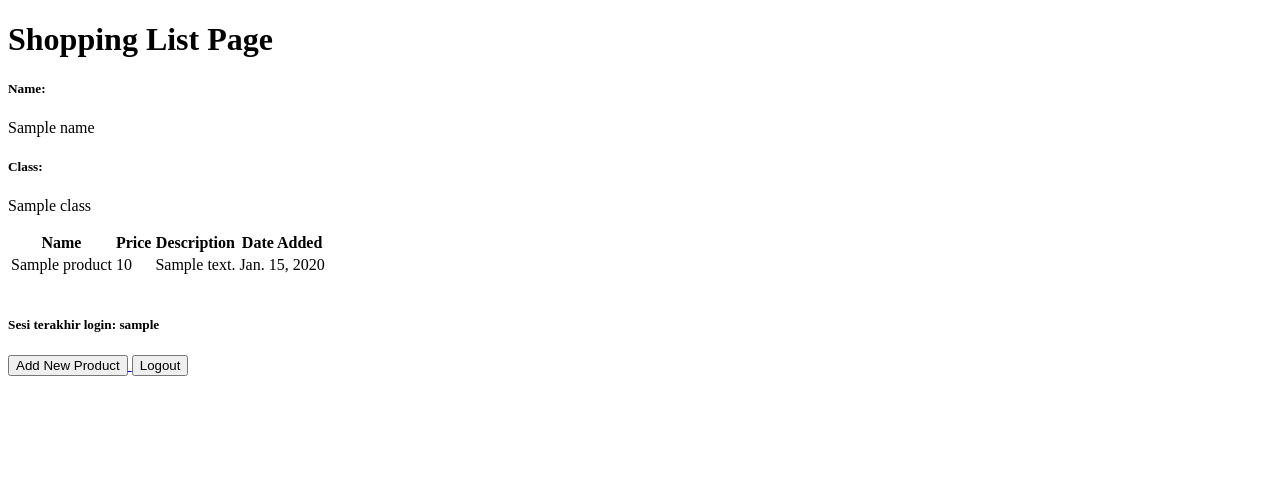
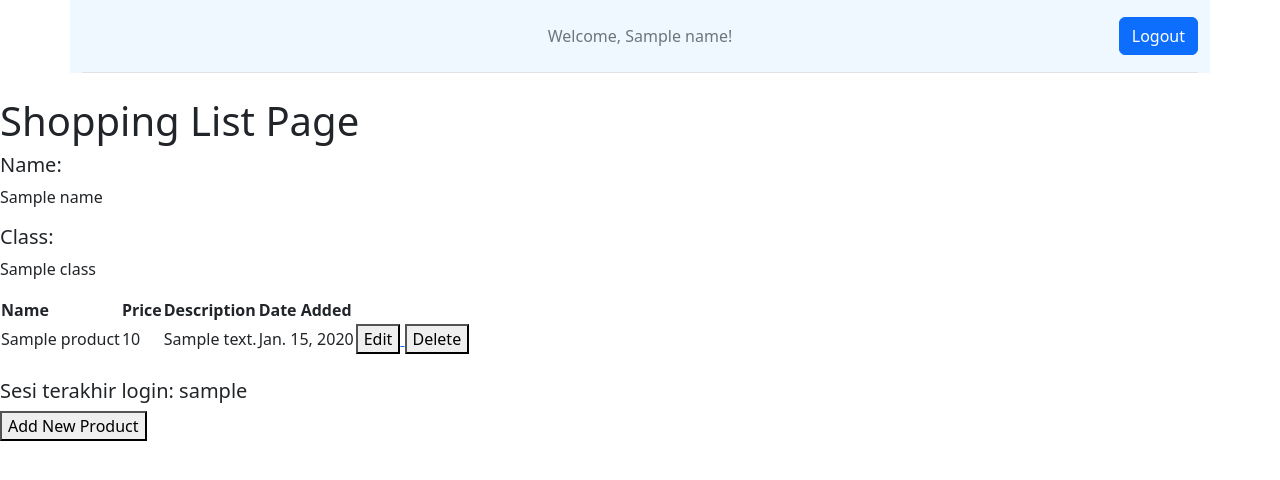
Before and after one commit to novrizair/shopping_list, a Django app: template main/templates/main.html in a window 1280 px wide. Shown: the top 480 px of the page. Run offline with Django 4.2, Linux system fonts and the light colour scheme; tables that the repository leaves empty hold one stand-in row (values such as "Sample post"); the template is opened without the code that fills it: values that come from a table or form of the project are taken from there, most other values are stand-ins (such as "Sample title", 1, 10 or a date in 2020).

Commit message:
tutorial 4 pbp

```diff
--- a/main/templates/login.html
+++ b/main/templates/login.html
@@ -9,6 +9,7 @@
 <div class = "login">
 
     <h1>Login</h1>
+    <br>
 
     <form method="POST" action="">
         {% csrf_token %}
--- a/main/templates/main.html
+++ b/main/templates/main.html
@@ -1,6 +1,27 @@
 {% extends 'base.html' %}
 
 {% block content %}
+
+<div class="container" style = "background-color: aliceblue;">
+    <header class="d-flex flex-wrap align-items-center justify-content-center justify-content-md-between py-3 mb-4 border-bottom">
+      <div class="col-md-3 mb-2 mb-md-0">
+        <a href="/" class="d-inline-flex link-body-emphasis text-decoration-none">
+          <svg class="bi" width="40" height="32" role="img" aria-label="Bootstrap"><use xlink:href="#bootstrap"></use></svg>
+        </a>
+      </div>
+
+      <ul class="nav col-12 col-md-auto mb-2 justify-content-center mb-md-0">
+        <li><a href="#" class="nav-link px-2 link-secondary">Welcome, {{ name }}! </a></li>
+      </ul>
+
+      <div class="col-md-3 text-end">
+        <a href="{% url 'main:logout' %}">
+            <button type="button" class="btn btn-primary">Logout</button>
+        </a>
+      </div>
+    </header>
+  </div>
+
     <h1>Shopping List Page</h1>
 
     <h5>Name:</h5>
@@ -25,6 +46,18 @@
             <td>{{product.price}}</td>
             <td>{{product.description}}</td>
             <td>{{product.date_added}}</td>
+            <td>
+                <a href="{% url 'main:edit_product' product.pk %}">
+                    <button>
+                        Edit
+                    </button>
+                </a>
+                <a href="{% url 'main:delete_product' product.pk %}">
+                    <button>
+                        Delete
+                    </button>
+                </a>
+            </td>
         </tr>
     {% endfor %}
 </table>
@@ -39,10 +72,4 @@
     </button>
 </a>
 
-<a href="{% url 'main:logout' %}">
-    <button>
-        Logout
-    </button>
-</a>
-
 {% endblock content %}
--- a/main/urls.py
+++ b/main/urls.py
@@ -4,6 +4,8 @@
 from main.views import register
 from main.views import login_user
 from main.views import logout_user
+from main.views import edit_product
+from main.views import delete_product
 
 app_name = 'main'
 
@@ -17,5 +19,9 @@
     path('register/', register, name='register'),
     path('login/', login_user, name='login'),
     path('logout/', logout_user, name='logout'),
+    path('edit-product/<int:id>', edit_product, name='edit_product'),
+    path('delete/<int:id>', delete_product, name='delete_product'),
+
+
 
 ]
--- a/templates/base.html
+++ b/templates/base.html
@@ -2,13 +2,14 @@
 <!DOCTYPE html>
 <html lang="en">
     <head>
+        {% block meta %}
         <meta charset="UTF-8" />
-        <meta
-            name="viewport"
-            content="width=device-width, initial-scale=1.0"
-        />
-        {% block meta %}
+        <meta name="viewport" content="width=device-width, initial-scale=1.0" />
         {% endblock meta %}
+        <link href="https://cdn.jsdelivr.net/npm/bootstrap@5.3.2/dist/css/bootstrap.min.css" rel="stylesheet" integrity="sha384-T3c6CoIi6uLrA9TneNEoa7RxnatzjcDSCmG1MXxSR1GAsXEV/Dwwykc2MPK8M2HN" crossorigin="anonymous">
+        <script src="https://code.jquery.com/jquery-3.6.0.min.js" integrity="sha384-KyZXEAg3QhqLMpG8r+J4jsl5c9zdLKaUk5Ae5f5b1bw6AUn5f5v8FZJoMxm6f5cH1" crossorigin="anonymous"></script>
+        <script src="https://cdn.jsdelivr.net/npm/@popperjs/core@2.11.8/dist/umd/popper.min.js" integrity="sha384-I7E8VVD/ismYTF4hNIPjVp/Zjvgyol6VFvRkX/vR+Vc4jQkC+hVqc2pM8ODewa9r" crossorigin="anonymous"></script>
+        <script src="https://cdn.jsdelivr.net/npm/bootstrap@5.3.2/dist/js/bootstrap.min.js" integrity="sha384-BBtl+eGJRgqQAUMxJ7pMwbEyER4l1g+O15P+16Ep7Q9Q+zqX6gSbd85u4mG4QzX+" crossorigin="anonymous"></script>
     </head>
 
     <body>
```
Also changed, not shown: main/templates/edit_product.html (added, +22 -0 lines), main/views.py (+23 -0 lines).
